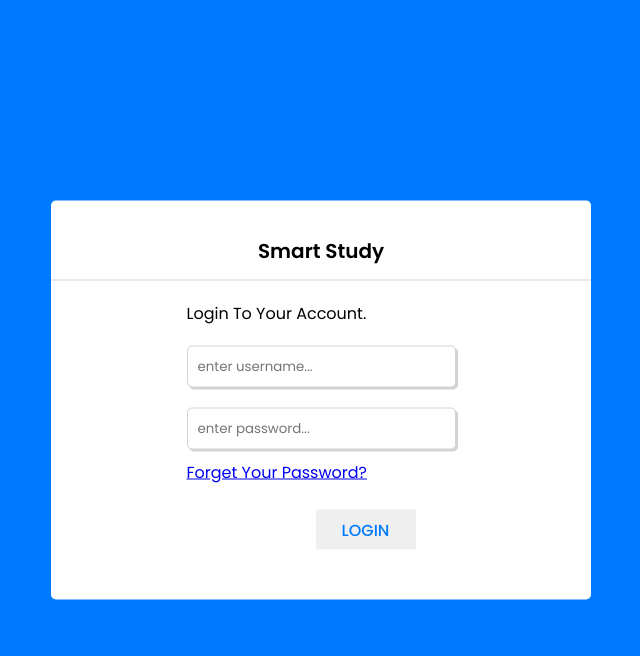
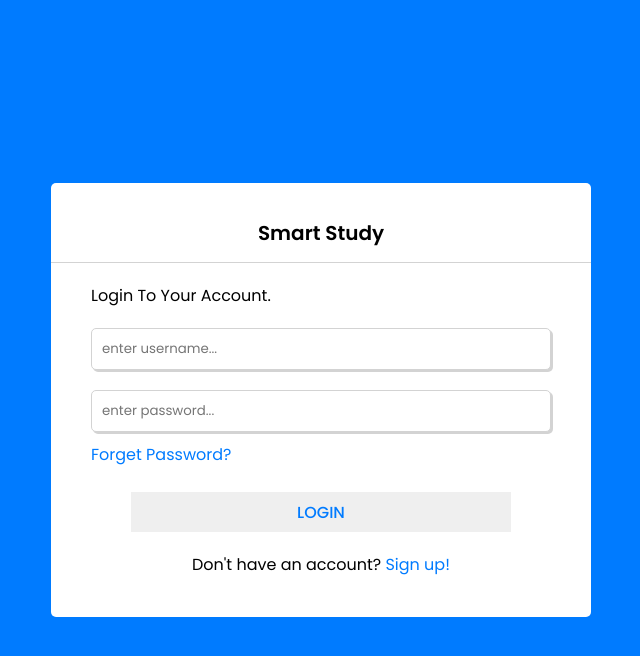
Before and after one commit to TainaMalave/cps353-math-app, a PHP site: page /php/login.php in a window 1280 px wide. Shown: the top 656 px of the page, without its empty margins (319-959 px from the left). Run offline with PHP 8.4, Linux system fonts and the light colour scheme.

Commit message:
Finish styling Login page

```diff
--- a/php/login.php
+++ b/php/login.php
@@ -72,7 +72,7 @@ if ($_SERVER['REQUEST_METHOD'] == 'POST')
 
                 <!-- Link to Reset Password. -->
                 <div class="reset-password">
-                    <a href="#">Forget Your Password?</a>
+                    <a href="#">Forget Password?</a>
                 </div>
 
                 <!-- Login to account -->
@@ -80,9 +80,10 @@ if ($_SERVER['REQUEST_METHOD'] == 'POST')
                     <button class="login" type="submit">LOGIN</button>
                 </div>
 
-                <!-- <div class="create-account">
-                    <a href="register.php">Don't have an account? Sign up!</a>
-                </div> -->
+                <!-- Create Account Link -->
+                <div class="create-account">
+                    <a href="register.php">Don't have an account? <span>Sign up!</span></a>
+                </div>
             </form>
         </div>
     </div>
--- a/style.css
+++ b/style.css
@@ -121,11 +121,14 @@ body {
 
 /* Login Page CSS */
 
+form {
+    width: 100%;
+}
+
 .form-container {
     display: flex;
     justify-content: center;
-    padding-top: 10px;
-    padding-bottom: 10px;
+    padding: 10px 40px 10px 40px;
 }
 
 .form-container input {
@@ -160,8 +163,20 @@ body {
     margin: 10px 0 10px 0;
 }
 
+.reset-password a {
+    text-decoration: none;
+    color: #007bff;
+}
 
+#login-pg-btn button {
+    width:100%;
+}
 
-.login-page {
-    margin: 15px 0 0 0;
+.create-account a {
+    text-decoration: none;
+    color: black;
 }
+
+.create-account span {
+    color: #007bff;
+}
```
